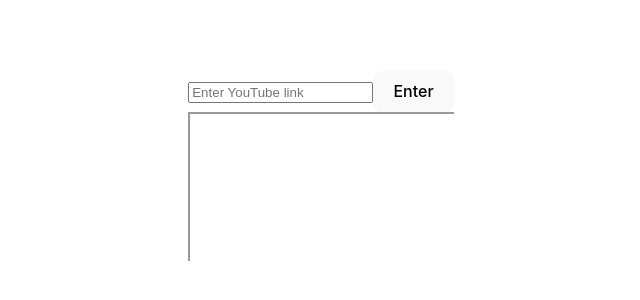
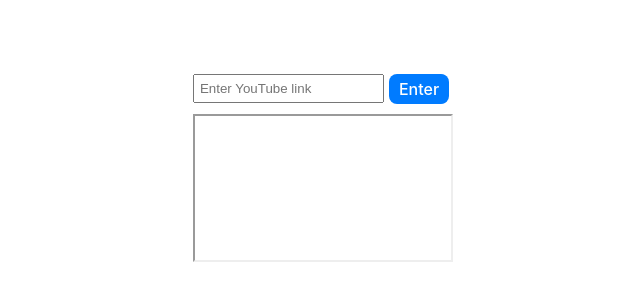
Before and after one commit to ArmSiwatK/play-multiple-videos, a React (Vite) app: page / in a window 1280 px wide. Shown: the part 234-534 px from the top of the page, without its empty margins (319-959 px from the left). Built offline with nearby package versions, Linux system fonts and the light colour scheme.

Commit message:
Styling start

```diff
--- a/src/components/YouTubePlayer/YouTubePlayer.css
+++ b/src/components/YouTubePlayer/YouTubePlayer.css
@@ -1,11 +1,41 @@
-.videoWrapper {
-    position: relative;
-    padding-bottom: 56.25%;
-    height: 0;
-    overflow: hidden;
+/* Container styles */
+.youtube-player-container {
+    display: flex;
+    flex-direction: column;
+    align-items: center;
 }
 
-.videoWrapper iframe {
+.youtube-player-row {
+    display: flex;
+    align-items: center;
+    margin-bottom: 10px;
+}
+
+/* Input and button styles */
+.youtube-player-input {
+    flex: 1;
+    padding: 5px;
+    margin-right: 5px;
+}
+
+.youtube-player-button {
+    padding: 5px 10px;
+    border: none;
+    background-color: #007bff;
+    color: #fff;
+    cursor: pointer;
+}
+
+/* Video frame styles */
+.youtube-player-video-wrapper {
+    width: 100%;
+    height: 0;
+    padding-bottom: 56.25%;
+    /* 16:9 aspect ratio */
+    position: relative;
+}
+
+.youtube-player-video {
     position: absolute;
     top: 0;
     left: 0;
--- a/src/components/YouTubePlayer/YouTubePlayer.jsx
+++ b/src/components/YouTubePlayer/YouTubePlayer.jsx
@@ -31,20 +31,26 @@ const YouTubePlayer = () => {
 
 
     return (
-        <div>
+        <div className="youtube-player-container">
+            <div className="youtube-player-row">
                 <input
                     type="text"
                     value={videoLink}
                     onChange={handleInputChange}
                     placeholder="Enter YouTube link"
+                    className="youtube-player-input"
                 />
-            <button onClick={handleEnterClick}>Enter</button>
-            <div className="videoWrapper">
+                <button onClick={handleEnterClick} className="youtube-player-button">
+                    Enter
+                </button>
+            </div>
+            <div className="youtube-player-video-wrapper">
                 <iframe
                     id="videoPlayer"
                     src=""
                     allowFullScreen
                     title="YouTube Video Player"
+                    className="youtube-player-video"
                 ></iframe>
             </div>
         </div>
```
Lines whose indentation alone changed are shown as unchanged.
